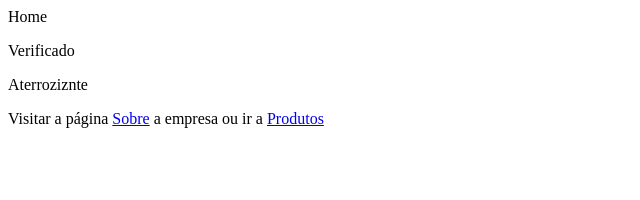
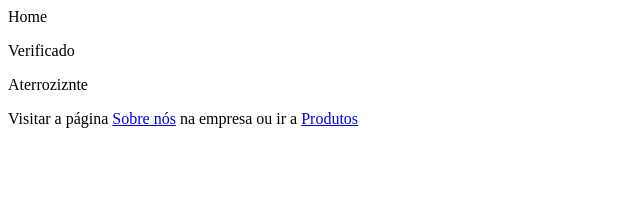
Before and after one commit to Arnaldo-Isac/NextAPP, a Next.js app: page / in a window 1280 px wide. Shown: the top 200 px of the page, without its empty margins (0-640 px from the left). Built offline with nearby package versions, Linux system fonts and the light colour scheme.

Commit message:
espaçAMento

```diff
--- a/pages/about.js
+++ b/pages/about.js
@@ -4,8 +4,7 @@ export default function About(){
     return <div>
             <h1>Página Sobre nós</h1>
             <p>Acerca da empresa ou instituição</p>
-                voltar a página
-                <Link href="/">
+                voltar a página <Link href="/">
                     <a>Principal</a>
                 </Link>
 
--- a/pages/index.js
+++ b/pages/index.js
@@ -6,7 +6,7 @@ function Home(){
         <p>Verificado</p>
         <p>Aterroziznte </p>
 
-            Visitar a página <Link href="/about"><a>Sobre</a></Link> a empresa ou ir a <a href="product">Produtos</a>
+            Visitar a página <Link href="/about"><a>Sobre nós</a></Link> na empresa ou ir a <a href="product">Produtos</a>
 
 
     </dev>
```
